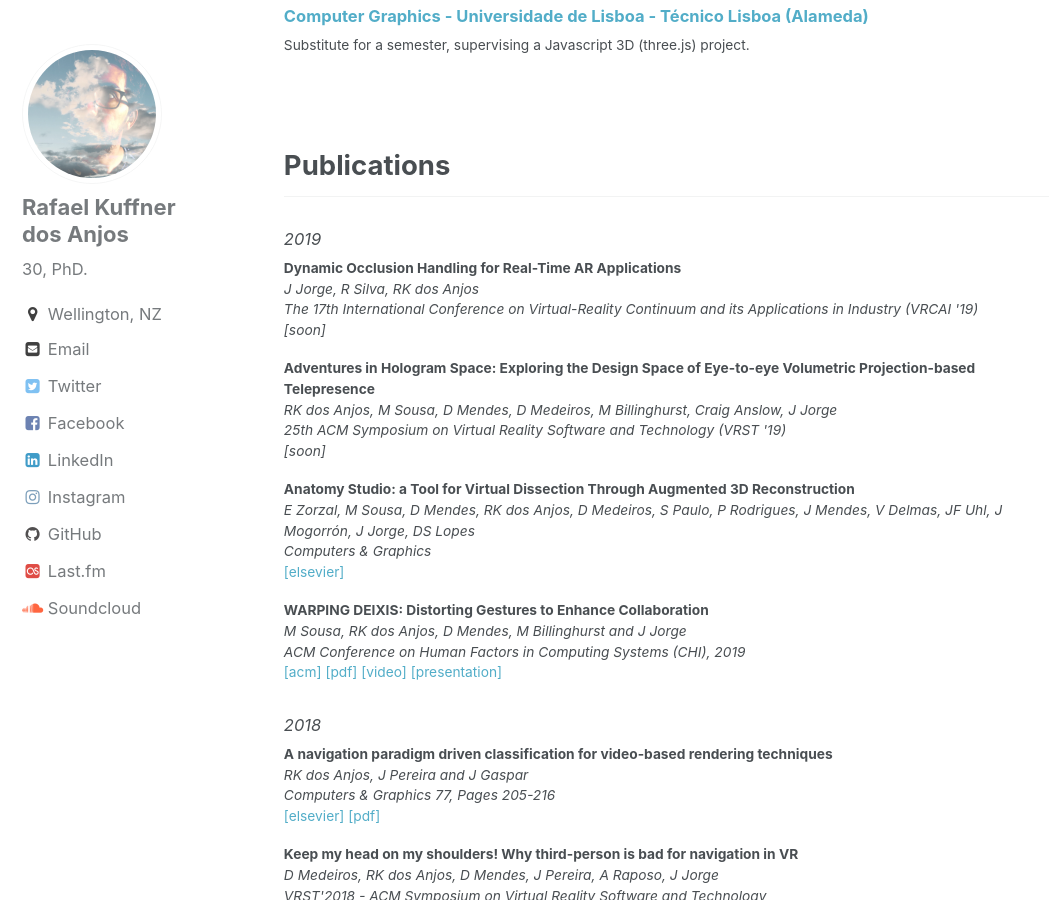
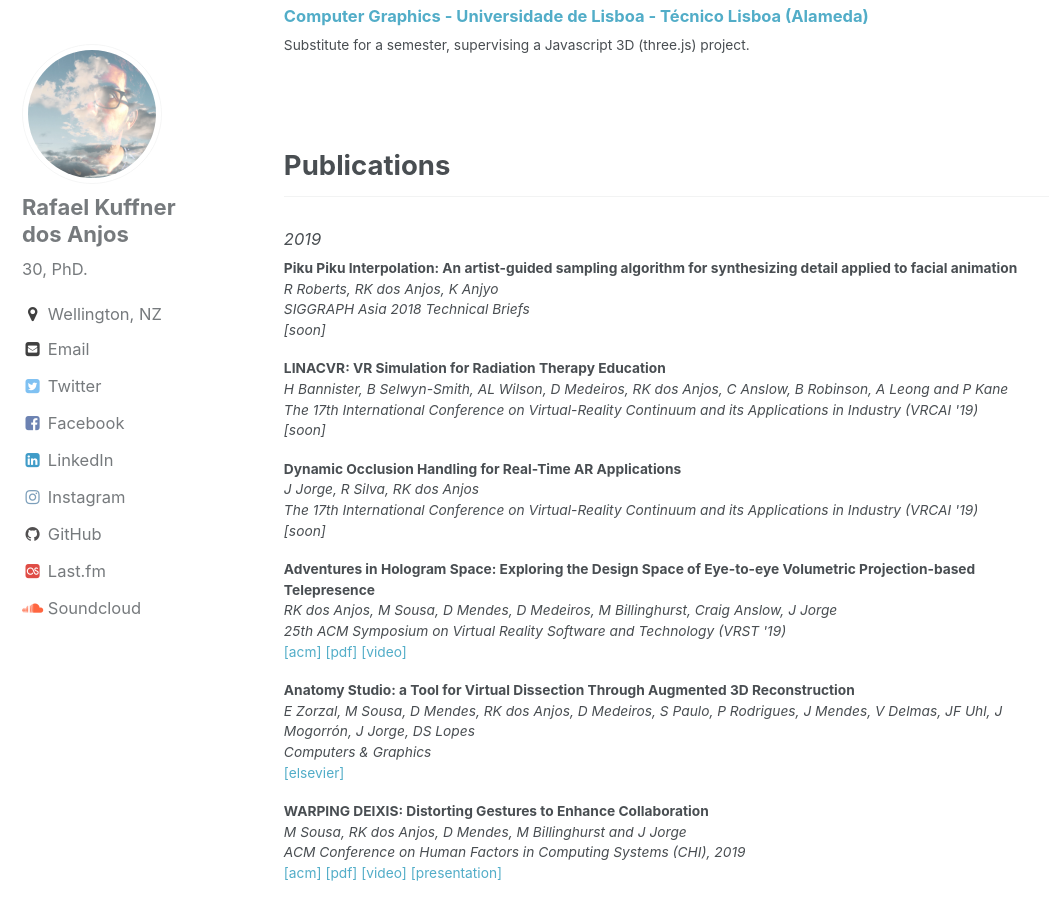
Before and after one commit to rafaelkuffner/rafaelkuffner.github.io, a Jekyll site: the page built from index.html, in a window 1280 px wide and 900 px high, scrolled down 1811 px. Shown: the whole window, without its empty margins (0-1058 px from the left). Built offline with Jekyll 4.4.1, drawn with Linux system fonts in a browser that asks for light colours; the list of posts is cut into pages by our own code.

Commit message:
papers ++
yay

```diff
--- a/index.html
+++ b/index.html
@@ -79,6 +79,20 @@ Computer Graphics - Universidade de Lisboa - Técnico Lisboa (Alameda)</a>
 
 <h5>2019</h5>
 
+<p><b>Piku Piku Interpolation: An artist-guided sampling algorithm for synthesizing detail applied to facial animation</b></br>
+  <i>R Roberts, RK dos Anjos, K Anjyo </i></br>
+  <i>SIGGRAPH Asia 2018 Technical Briefs </i></br>
+  <i>[soon]</i>
+  <!-- <a target="_blank" href="https://doi.org/10.1016/j.cag.2019.09.006">[soon]</a>  -->
+</p>
+
+<p><b>LINACVR: VR Simulation for Radiation Therapy Education</b></br>
+  <i>H Bannister, B Selwyn-Smith, AL Wilson, D Medeiros, RK dos Anjos, C Anslow, B Robinson, A Leong and P Kane</i></br>
+  <i>The 17th International Conference on Virtual-Reality Continuum and its Applications in Industry (VRCAI '19)</i></br>
+  <i>[soon]</i>
+  <!-- <a target="_blank" href="https://doi.org/10.1016/j.cag.2019.09.006">[soon]</a>  -->
+</p>
+
 <p><b>Dynamic Occlusion Handling for Real-Time AR Applications</b></br>
   <i>J Jorge, R Silva, RK dos Anjos</i></br>
   <i>The 17th International Conference on Virtual-Reality Continuum and its Applications in Industry (VRCAI '19)</i></br>
@@ -89,8 +103,10 @@ Computer Graphics - Universidade de Lisboa - Técnico Lisboa (Alameda)</a>
 <p><b>Adventures in Hologram Space: Exploring the Design Space of Eye-to-eye Volumetric Projection-based Telepresence</b></br>
   <i>RK dos Anjos, M Sousa, D Mendes, D Medeiros, M Billinghurst, Craig Anslow, J Jorge</i></br>
   <i>25th ACM Symposium on Virtual Reality Software and Technology (VRST '19)</i></br>
-  <i>[soon]</i>
-  <!-- <a target="_blank" href="https://doi.org/10.1016/j.cag.2019.09.006">[soon]</a>  -->
+  <a target="_blank" href="https://doi.org/10.1145/3359996.3364244">[acm]</a>
+  <a target="_blank" href="assets/papers/VRST2019">[pdf]</a>
+  <a target="_blank" href="https://youtu.be/zk6OwuGyRZ0">[video]</a>
+  <!-- <a target="_blank" href="https://www.dropbox.com/s/up7hlsjdxo9x8z3/recording-sigchi5_20190508_075709.mp4?dl=0">[presentation]</a> -->
 </p>
 
 <p><b>Anatomy Studio: a Tool for Virtual Dissection Through Augmented 3D Reconstruction</b></br>
```
Also changed, not shown: 1 other file.
